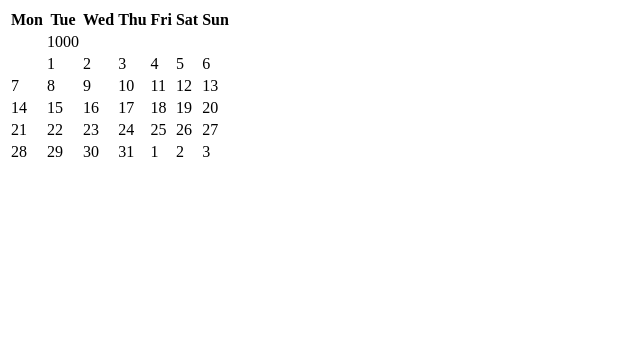
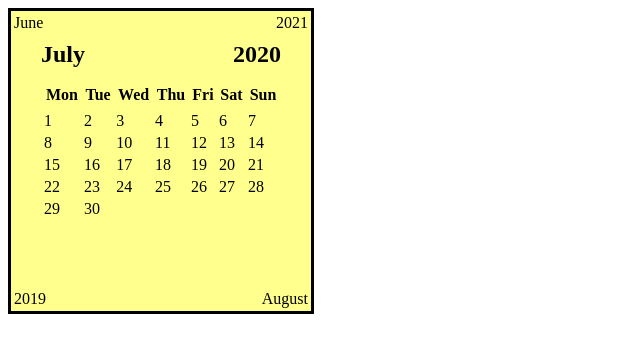
Before and after one commit to baclemen/widget_detector, a browser extension: page index.html in a window 1280 px wide. Shown: the whole page, without its empty margins (0-640 px from the left). Drawn offline with nearby package versions, Linux system fonts and the light colour scheme.

Commit message:
date picker widget view works

```diff
--- /dev/null
+++ b/index.css
@@ -0,0 +1,53 @@
+[id="mon"]{
+
+    display: inline-block;
+    margin: 10%;
+    margin-bottom: 5%;
+
+}
+
+[id="yea"]{
+    position: absolute;
+    top: 0;
+    right: 0;
+    margin: 10%;
+    margin-bottom: 5%;
+    display: inline-block;
+}
+[id="pickercontainer"]{
+    position: relative;
+    display: inline-block;
+    left: auto;
+    right: auto;
+    width: 300px;
+    height: 300px;
+    background-color: rgb(255, 255, 142);
+    border: 3px solid black;
+}
+[id="pickertable"]{
+    margin-left: auto;
+    margin-right: auto;
+    width: 80%;
+    font-size: 1em;
+}
+[class="navdat"]{
+    display: inline;
+    position: absolute;
+    margin: 1%;
+}
+[id="navtopleft"]{
+    top:0;
+    left:0;
+}
+[id="navtopright"]{
+    top:0;
+    right:0;
+}
+[id="navbotleft"]{
+    bottom:0;
+    left:0;
+}
+[id="navbotright"]{
+    bottom:0;
+    right:0;
+}
--- a/index.html
+++ b/index.html
@@ -1,12 +1,20 @@
 <html lang="en">
+
 <head>
     <meta charset="UTF-8">
     <meta name="viewport" content="width=device-width, initial-scale=1.0">
     <script src="https://code.jquery.com/jquery-3.5.0.js"></script>
-    <title>Document</title>
+    <link rel="stylesheet" type="text/css" href="index.css">
+    <title>testing</title>
 </head>
+
 <body>
-    <table>
+    <div id="pickercontainer">
+        <p class="navdat" id="navtopleft">topleft</p>
+        <p class="navdat" id="navtopright">topright</p>
+        <h2 id="mon">Month</h1>
+        <h2 id="yea">Year</h2>
+        <table id="pickertable">
             <tr>
                 <th>Mon</th>
                 <th>Tue</th>
@@ -17,7 +25,7 @@
                 <th>Sun</th>
             </tr>
             <tr>
-            <td id="d00"></td>
+                <td id="d00" onclick="clickevent()"></td>
                 <td id="d01"></td>
                 <td id="d02"></td>
                 <td id="d03"></td>
@@ -71,8 +79,12 @@
                 <td id="d56"></td>
             </tr>
         </table>
+        <p class="navdat" id="navbotleft">bottomleft</p>
+        <p class="navdat" id="navbotright">bottomright</p>
+    </div>
 
 
     <script src="index.js"></script>
 </body>
+
 </html>
--- a/index.js
+++ b/index.js
@@ -1,13 +1,15 @@
 //this is where i do date picker interaction
 
+const monthNames = ["January", "February", "March", "April", "May", "June", "July", "August", "September", "October", "November", "December"];
+var globdate = new Date();
 var today = new Date();
 //today.setDate(today.getDate() - 1);
 
 
 console.log(today);
-setField(0,1,"1000");
-console.log(findpos(today))
-writemonth(4,2020)
+console.log(findpos(today));
+viewchange(1,6,2020,1);
+
 
 
 function setField(line, row, val){
@@ -20,20 +22,36 @@ function displayView(date, view){
 
     var x = document.getElementById("d01");
     x.innerHTML = "31";
-
 }
 
 function findpos(date){
-    x1 = today.getDay();
+    x1 = date.getDay();
+    console.log(x1);
     x1 = (x1 + 6)%7;
-    y1 = Math.ceil(date.getDate()/7);
+    console.log(x1);
+    date0 = date.getDate() - x1;
+    y1 = Math.ceil((date0+5)/7);
     return{
-        line: x1,
-        row: y1
+        row: x1,
+        line: y1
+    }
+}
+
+function clearboard(){
+    for(var i = 0; i<6; i++){
+        var b = false;
+        for(var j = 0; j<7; j++){
+            setField(i,j," ");
+        }
     }
 }
 
 function writemonth(month,year){
+
+    document.getElementById("yea").innerHTML = year;
+    document.getElementById("mon").innerHTML = monthNames[month];
+
+
     const datemp = new Date(month + ' 1 ' + year)
     console.log(datemp)
     x = findpos(datemp);
@@ -44,13 +62,51 @@ function writemonth(month,year){
     var d = 1;
 
     for(var i = linetemp; i<6; i++){
+        var b = false;
         for(var j = rowtemp; j<7; j++){
             setField(i,j,d);
             d++;
-            if (d>31){
-                d = 1;
+            if (d>daysInMonth(month,year)){
+                b = true;
+                break
             }
         }
         rowtemp = 0;
+        if (b == true){
+            break
+        }
     }
 }
+
+function writecorners(month,year){
+    var navtopleft = document.getElementById("navtopleft");
+    var navtopright = document.getElementById("navtopright");
+    var navbotleft = document.getElementById("navbotleft");
+    var navbotright = document.getElementById("navbotright");
+
+    navtopleft.innerHTML = monthNames[(month-1+12)%12];
+    navbotright.innerHTML = monthNames[(month+1)%12];
+    navtopright.innerHTML = year + 1;
+    navbotleft.innerHTML = year - 1;
+
+}
+
+function daysInMonth (month, year) {
+    return new Date(year, month, 0).getDate();
+}
+
+function viewchange (day, month, year, level){
+    globdate.setMonth(month)
+    globdate.setYear(year)
+    clearboard();
+    writemonth(month,year);
+    writecorners(month,year);
+}
+
+function addlisteners(){
+    var navtopleft = document.getElementById("navtopleft");
+    var navtopright = document.getElementById("navtopright");
+    var navbotleft = document.getElementById("navbotleft");
+    var navbotright = document.getElementById("navbotright");
+    navtopleft.addEventListener('click',viewchange())
+}
```
Lines whose indentation alone changed are shown as unchanged.
